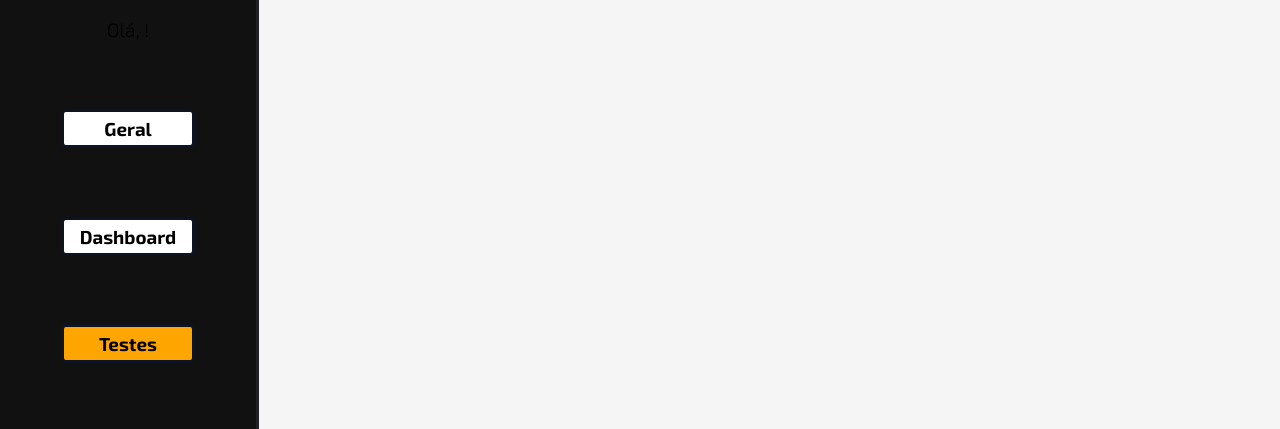
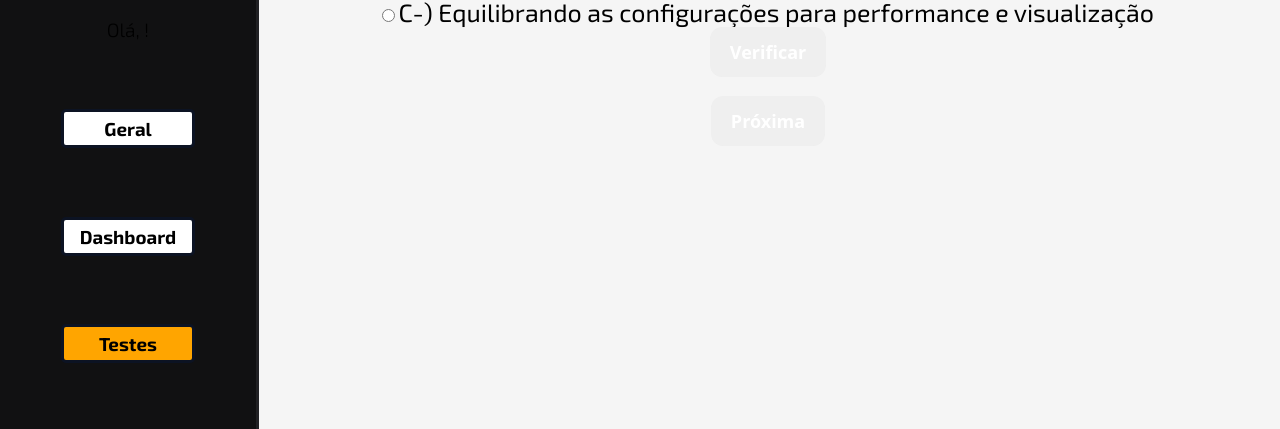
Before and after one commit to FelipeGasp/Projeto-Individual---CS2House, a website: page Site Institucional/public/Testes.html in a window 1280 px wide. Shown: the part 157-586 px from the top of the page. Drawn offline with Linux system fonts and the light colour scheme.

Commit message:
Começando quiz

```diff
--- a/Site Institucional/public/CSS/dashboards.css
+++ b/Site Institucional/public/CSS/dashboards.css
@@ -507,9 +507,44 @@ canvas {
 }
 .formulario{
   background-color: whitesmoke;
-  height: 90%;
+  height: 100%;
   justify-content: center;
   align-items: center;
   text-align: center;
-  margin-top: 10%;
 }
+.containerform1{
+  margin-top: 0.7%;
+  background-color: whitesmoke;
+  align-items: center;
+  text-align: center;
+}
+.containerform1 span{
+  font-size: 25px;
+}
+.check{
+  accent-color: #0c1323;
+  border: 1px solid orange;
+}
+.containerform1 button{
+  border: 1px solid transparent;
+  border-radius: .75rem;
+  box-sizing: border-box;
+  color: #FFFFFF;
+  cursor: pointer;
+  flex: 0 0 auto;
+  font-family: "Inter var",ui-sans-serif,system-ui,-apple-system,system-ui,"Segoe UI",Roboto,"Helvetica Neue",Arial,"Noto Sans",sans-serif,"Apple Color Emoji","Segoe UI Emoji","Segoe UI Symbol","Noto Color Emoji";
+  font-size: 1.125rem;
+  font-weight: 600;
+  line-height: 1.5rem;
+  padding: .75rem 1.2rem;
+  text-align: center;
+  text-decoration: none #6B7280 solid;
+  text-decoration-thickness: auto;
+  transition-duration: .2s;
+  transition-property: background-color,border-color,color,fill,stroke;
+  transition-timing-function: cubic-bezier(.4, 0, 0.2, 1);
+  user-select: none;
+  -webkit-user-select: none;
+  touch-action: manipulation;
+  width: auto;
+}
--- a/Site Institucional/public/Testes.html
+++ b/Site Institucional/public/Testes.html
@@ -48,7 +48,15 @@
         <div class="dash">
            <div class="formulario">
             <h1>Quiz 1
-            </h1>
+            </h1><br>
+                <div class="containerform1">
+                <span><b>Como eu posso configurar a aba video do meu CS2?</b></span><br>
+                      <input type="radio" id="ipt_check1" name="checker" class="check"> <span>A-) Colocando tudo no maximo</span><br>
+                    <input type="radio" id="ipt_check2" name="checker" class="check"> <span>B-) Colocando tudo no minimo</span><br>
+                 <input type="radio" id="ipt_check3" name="checker" class="check"> <span>C-) Equilibrando as configurações para performance e visualização</span><br>
+                 <button>Verificar</button><br><br>
+                 <button>Próxima</button>
+                </div>
            </div>
 
             </div>
--- a/Site Institucional/src/controllers/usuarioController.js
+++ b/Site Institucional/src/controllers/usuarioController.js
@@ -1,4 +1,5 @@
 var usuarioModel = require("../models/usuarioModel");
+
 
 function autenticar(req, res) {
     var nick = req.body.nickServer;
```
Also changed, not shown: 1 other file.
